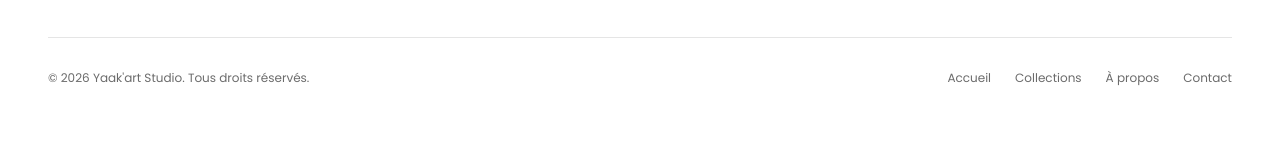
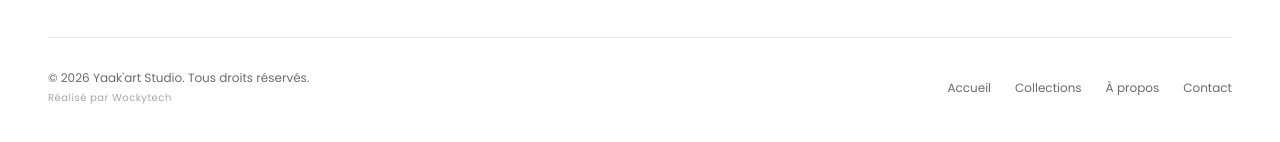
Before and after one commit to mactar27/Yaakart, a Next.js app: page /about in a window 1280 px wide. Shown: the part 2020-2162 px from the top of the page. Built offline with nearby package versions, Linux system fonts and the light colour scheme.

Commit message:
chore: final credit text 'réalisé par Wockytech' in footer

```diff
--- a/components/footer.tsx
+++ b/components/footer.tsx
@@ -106,9 +106,21 @@ export function Footer() {
 
         {/* Bottom Bar */}
         <div className="mt-12 pt-8 border-t border-border flex flex-col md:flex-row justify-between items-center gap-4">
-          <p className="text-xs text-muted-foreground">
-            © {new Date().getFullYear()} Yaak&apos;art Studio. Tous droits réservés.
-          </p>
+          <div className="flex flex-col gap-1">
+            <p className="text-xs text-muted-foreground">
+              © {new Date().getFullYear()} Yaak&apos;art Studio. Tous droits réservés.
+            </p>
+            <p className="text-[10px] text-muted-foreground/60 tracking-wider">
+              <a
+                href="https://www.instagram.com/wockytech"
+                target="_blank"
+                rel="noopener noreferrer"
+                className="hover:text-accent transition-colors duration-300"
+              >
+                Réalisé par Wockytech
+              </a>
+            </p>
+          </div>
           <nav className="flex items-center gap-6">
             <Link href="/" className="text-xs text-muted-foreground hover:text-accent transition-colors duration-300">
               Accueil
```
